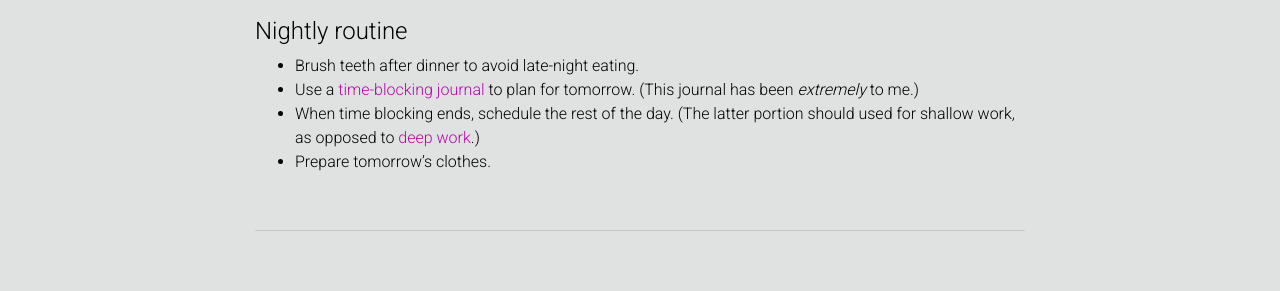
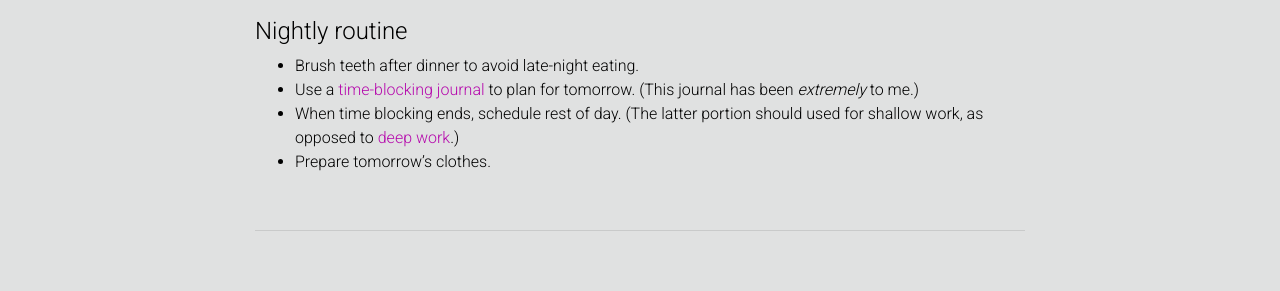
Before and after one commit to BMCARDONA/bmcardona.github.io, a Jekyll site: the page built from _posts/2023-04-05-helpful-items.md, in a window 1280 px wide and 900 px high, scrolled down 782 px. Shown: the part 344-635 px from the top of the window. Built offline with Jekyll 4.4.1, drawn with Linux system fonts in a browser that asks for light colours; comment, search, counter and statistics services are not loaded; a style sheet for code colours, icons or effects is not loaded.

Commit message:
update writing

```diff
--- a/_posts/2023-04-05-helpful-items.md
+++ b/_posts/2023-04-05-helpful-items.md
@@ -44,5 +44,5 @@ This post was inspired by Stephen Wolfram's 2019 [post](https://writings.stephen
 #### Nightly routine
 - Brush teeth after dinner to avoid late-night eating.
 - Use a [time-blocking journal](https://www.amazon.com/Time-Block-Planner-Daily-Method-Distracted/dp/0593192052) to plan for tomorrow. (This journal has been *extremely* to me.)
-- When time blocking ends, schedule the rest of the day. (The latter portion should used for shallow work, as opposed to [deep work](https://calnewport.com/some-notes-on-deep-working/).)
+- When time blocking ends, schedule rest of day. (The latter portion should used for shallow work, as opposed to [deep work](https://calnewport.com/some-notes-on-deep-working/).)
 - Prepare tomorrow's clothes.
```
